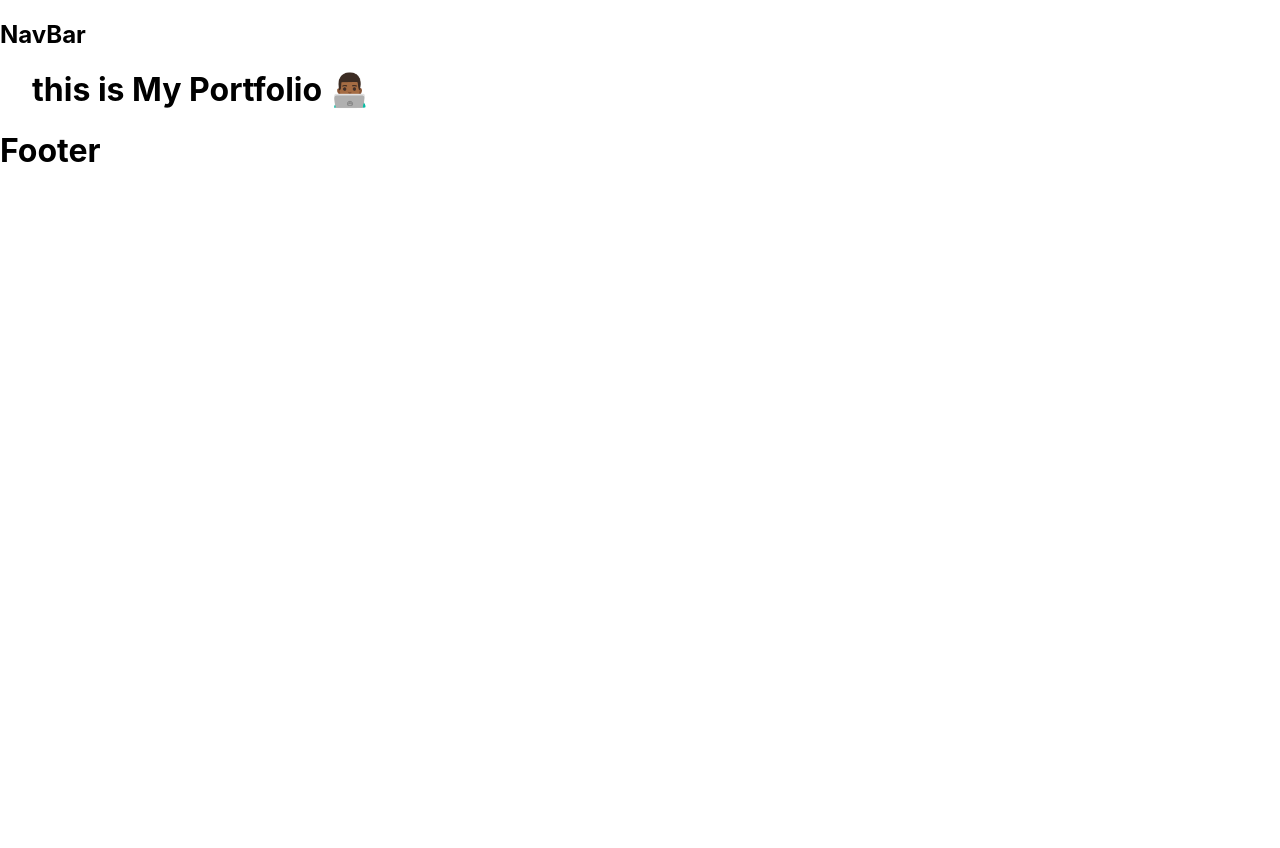
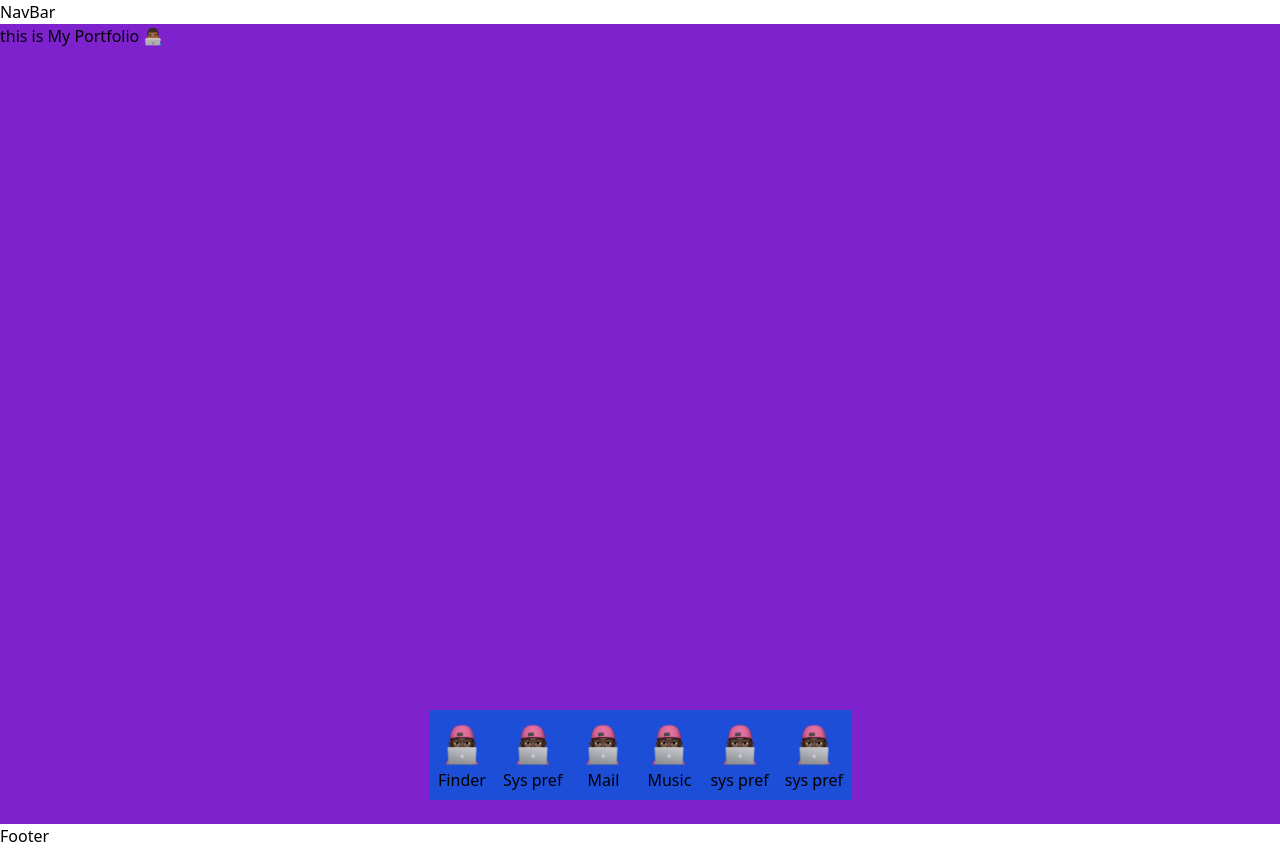
Before and after one commit to ZiXyos/my-portfolio, a Next.js app in the folder website/: page / in a window 1280 px wide. Before the commit the page ends 800 px from the top, so only its background shows below. Built offline with nearby package versions, Linux system fonts and the light colour scheme.

Commit message:
[Feat]: 📠 simple dockBar

```diff
--- /dev/null
+++ b/website/components/dock/dock.component.tsx
@@ -0,0 +1,17 @@
+import { FunctionComponent, ReactElement } from "react"
+
+type DockProps = {
+    DockItems?: FunctionComponent<ReactElement>[]
+};
+
+export const DockComponent: FunctionComponent<DockProps> = ({ DockItems }) => {
+
+    return (
+       <div className="flex justify-center absolute left-1/4 right-1/4 bottom-0">
+            <div className="inline-flex justify-center bg-blue-700">
+                    { DockItems }
+            </div>
+        </div>
+
+    )
+}
--- /dev/null
+++ b/website/components/dock/item.component.tsx
@@ -0,0 +1,20 @@
+import { FunctionComponent } from "react";
+import Image from 'next/image'
+
+type ItemProps = {
+
+    name: string;
+    img: string;
+    status?: boolean;
+    key: number;
+}
+
+import logo from '../../public/MemojiDev.png';
+
+export const DockItems: FunctionComponent<ItemProps> = (props: ItemProps) => (
+
+    <div className="flex flex-col p-1 m-1 items-center">
+        <Image src={ logo } height={50} width={50}/>
+        { props.name }
+    </div>
+)
--- a/website/pages/components/layout/header.tsx
+++ b/website/components/layout/header.tsx
@@ -2,7 +2,7 @@ import Head from "next/head";
 
 const Header = () => (
     <Head>
-        <title>Killian.io</title>
+        <title>Killian.io </title>
         <meta name="description" content="Moudery Killian Website's" />
         <link rel="icon" href="/MemojiDev.png" />
     </Head>
--- /dev/null
+++ b/website/components/layout/layout.tsx
@@ -0,0 +1,43 @@
+import React, { FunctionComponent, ReactElement } from "react";
+
+import Header from "./header";
+import Footer from "./footer";
+import NavBar from "./navbar";
+
+import { DockComponent } from "../dock/dock.component";
+import { DockItems } from '../dock/item.component'
+
+interface LayoutProps {
+
+    children: React.ReactNode;
+}
+
+
+const itemList: any[] = [
+
+    <DockItems name="Finder" img='/public/MemojiDev.png' key={1}/>,
+    <DockItems name="Sys pref" img='/public/MemojiDev.png' key={2}/>,
+    <DockItems name="Mail" img='/public/MemojiDev.png' key={3}/>,
+    <DockItems name="Music" img='/public/MemojiDev.png' key={4}/>,
+    <DockItems name="sys pref" img='/public/MemojiDev.png' key={5}/>,
+    <DockItems name="sys pref" img='/public/MemojiDev.png' key={6}/>,
+
+]
+
+const Layout = ({ children }: LayoutProps) => (
+
+    <>
+        <Header />
+        <NavBar />
+        <div>
+            <main className="bg-purple-700 min-h-screen">
+                {children}
+                <DockComponent DockItems={itemList}/>
+            </main>
+
+        </div>
+        <Footer />
+    </>
+);
+
+export default Layout;
--- a/website/pages/_app.tsx
+++ b/website/pages/_app.tsx
@@ -1,7 +1,7 @@
-import '../styles/globals.css'
-import type { AppProps } from 'next/app'
+import '../styles/globals.css';
+import type { AppProps } from 'next/app';
 
-import Layout from './components/layout/layout'
+import Layout from '../components/layout/layout';
 
 function MyApp({ Component, pageProps }: AppProps) {
 
--- a/website/pages/components/layout/layout.tsx
+++ /dev/null
@@ -1,24 +0,0 @@
-import React from "react";
-
-import Header from "./header";
-import Footer from "./footer";
-import NavBar from "./navbar";
-
-interface LayoutProps {
-
-    children: React.ReactNode;
-}
-
-const Layout = ({ children }: LayoutProps) => (
-
-    <>
-        <Header />
-        <NavBar />
-        <main>
-            {children}
-        </main>
-        <Footer />
-    </>
-);
-
-export default Layout;
--- a/website/pages/index.tsx
+++ b/website/pages/index.tsx
@@ -1,15 +1,15 @@
-import type { NextPage } from 'next'
-import Head from 'next/head'
-import Image from 'next/image'
-import styles from '../styles/Home.module.css'
+import type { NextPage } from 'next';
+import Head from 'next/head';
+import Image from 'next/image';
+import styles from '../styles/Home.module.css';
 
-import Button from './components/button/basic_buttons'
-import Layout from './components/layout/layout'
-import Tags from './components/tags/tags'
+import Button from '../components/button/basic_buttons';
+import Layout from '../components/layout/layout';
+import Tags from '../components/tags/tags';
 
 const Home: NextPage = () => {
   	return (
-		<div className={styles.container}>
+		<div className="">
 			<h1>this is My Portfolio 👨🏾‍💻</h1>
     	</div>
   	);
--- a/website/styles/globals.css
+++ b/website/styles/globals.css
@@ -1,16 +1,3 @@
-html,
-body {
-  padding: 0;
-  margin: 0;
-  font-family: -apple-system, BlinkMacSystemFont, Segoe UI, Roboto, Oxygen,
-    Ubuntu, Cantarell, Fira Sans, Droid Sans, Helvetica Neue, sans-serif;
-}
-
-a {
-  color: inherit;
-  text-decoration: none;
-}
-
-* {
-  box-sizing: border-box;
-}
+@tailwind base;
+@tailwind components;
+@tailwind utilities;
```
Also changed, not shown: website/components/button/basic_buttons.tsx (renamed from website/pages/components/button/basic_buttons.tsx), website/components/layout/footer.tsx (renamed from website/pages/components/layout/footer.tsx), website/components/layout/navbar.tsx (renamed from website/pages/components/layout/navbar.tsx), website/components/tags/tags.tsx (renamed from website/pages/components/tags/tags.tsx), 1 other file (tests, documents, lock files or other folders).
